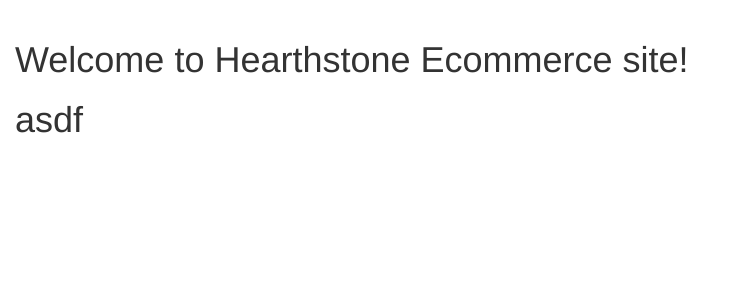
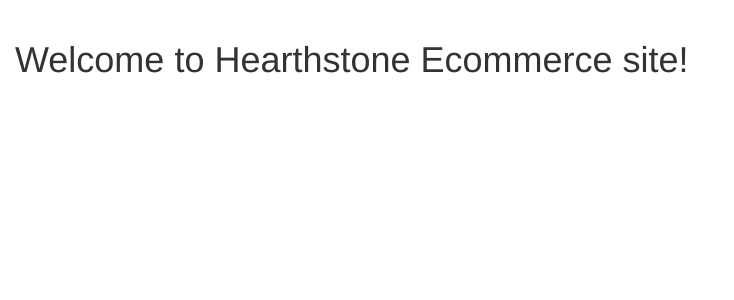
Before and after one commit to raymondluu/hearthstone_ecommerce, a CodeIgniter app: page / in a window 1280 px wide. Shown: the part 62-362 px from the top of the page, without its empty margins (0-734 px from the left). Run offline with CodeIgniter, Linux system fonts and the light colour scheme.

Commit message:
testing more backup branch

```diff
--- a/application/views/index.php
+++ b/application/views/index.php
@@ -9,7 +9,6 @@
 	<?php $this->load->view("/partials/nav.php") ?>
 	<div class="container-fluid">
 		<h1>Welcome to Hearthstone Ecommerce site!</h1>
-		<h1>asdf</h1>
 	</div>
 </body>
 </html>
```
